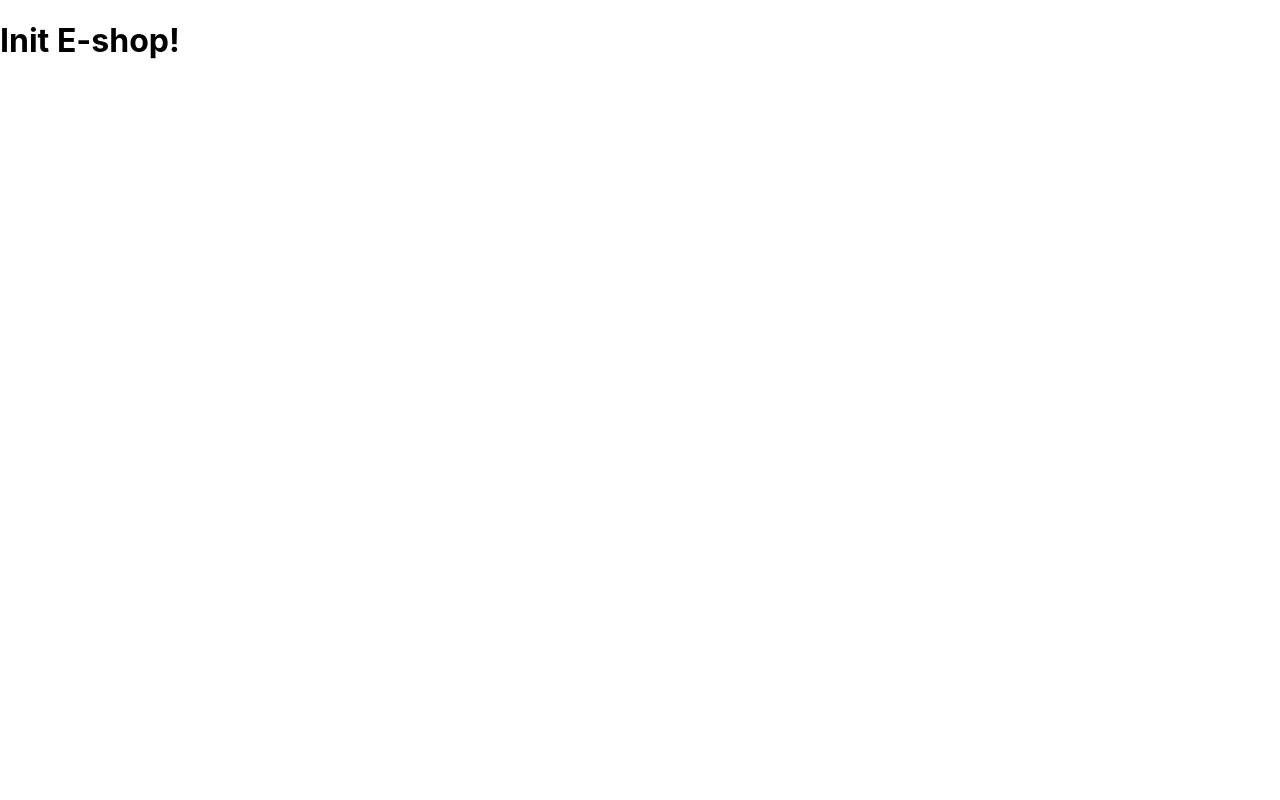
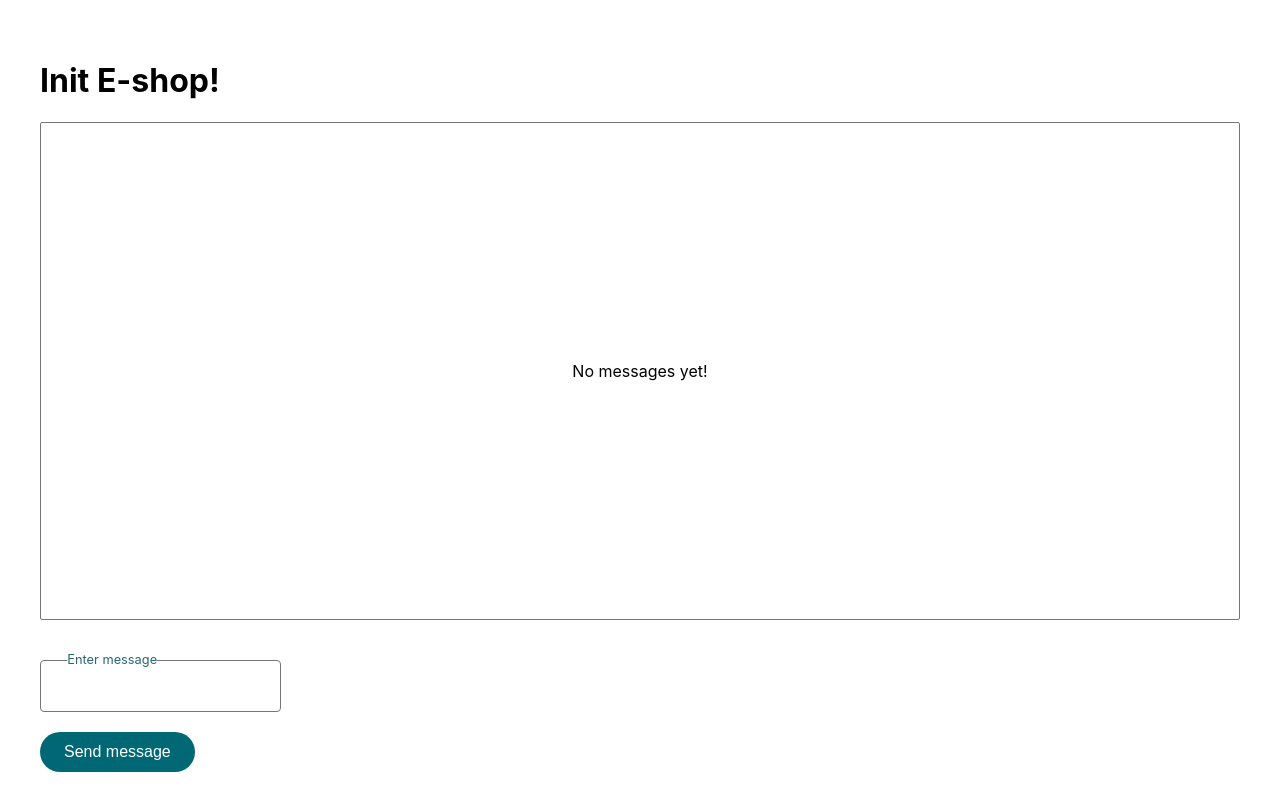
Before and after one commit to alllekseev/e-shop-app, a React (Create React App) app: page / in a window 1280 px wide. Built offline with nearby package versions, Linux system fonts and the light colour scheme.

Commit message:
Lesson 2

```diff
--- a/src/App.js
+++ b/src/App.js
@@ -1,9 +1,66 @@
 import {Message} from "./components/functions/message.component/Message";
+// import {Form} from "./components/classes/Form";
+// import {Form as FormFunc} from "./components/functions/Form";
+import {useEffect, useRef, useState} from "react";
+
+import "./app.scss";
 
 export function App() {
+  // const [toggle, setToggle] = useState(true)
+  const inputRef = useRef(null);
+  const [messageList, setMessageList] = useState([])
+
+  const handleMessage = (event) => {
+    event.preventDefault();
+    if (inputRef.current.value) {
+      setMessageList([{author: 'Biba', text: inputRef.current.value}, ...messageList])
+      inputRef.current.value = '';
+    }
+  }
+
+  useEffect(() => {
+    if (messageList.length > 0) {
+      const latMessage = messageList.at(0);
+      if(latMessage.author !== 'Bot') {
+        setTimeout(() => {
+          setMessageList([{author: 'Bot', text: 'Message sent!'}, ...messageList])
+        }, 1500)
+      }
+    }
+  })
+
   return (
     <>
-      <Message title="Init E-shop!"/>
+      <div className="container">
+        <Message title="Init E-shop!"/>
+        <div className="messenger">
+          {(messageList.length < 1) && <p className="messenger_placeholder">No messages yet!</p>}
+          {messageList.length > 0 && <ul>
+            {messageList.map((message, idx) => (
+              <li key={idx}>
+                <p>Author: {message.author}</p>
+                <p>Message: {message.text}</p>
+                <hr/>
+              </li>
+            ))}
+          </ul>}
+        </div>
+
+        <div className="form">
+          <div className="input-group">
+            <form onSubmit={handleMessage}>
+              <input type="text" ref={inputRef} placeholder=""/>
+              <label>Enter message</label>
+            </form>
+          </div>
+          <button type="submit" onClick={handleMessage} className="btn">Send message</button>
+        </div>
+      </div>
+      {/*<button onClick={() => setToggle(!toggle)}>Toggle</button>*/}
+      {/*<hr/>*/}
+      {/*<h2>{toggle ? 'Function Component' : 'Classes Component'}</h2>*/}
+      {/*{!toggle && <Form />}*/}
+      {/*{toggle && <FormFunc title="Function Component!" />}*/}
     </>
   )
 }
--- /dev/null
+++ b/src/app.css
@@ -0,0 +1,79 @@
+.container {
+  padding: 40px 40px 0 40px;
+}
+
+.messenger {
+  height: 62vh;
+  display: flex;
+  border: 1px solid #727676;
+  border-radius: 2px;
+}
+.messenger_placeholder {
+  margin: auto;
+  height: max-content;
+}
+.messenger ul {
+  height: 90%;
+  width: 100%;
+  padding: 20px;
+  overflow-y: auto;
+  display: flex;
+  flex-direction: column-reverse;
+}
+
+.form {
+  margin-top: 40px;
+}
+
+.input-group {
+  position: relative;
+}
+
+input {
+  border: solid 1.5px #727676;
+  border-radius: 4px;
+  background: none;
+  padding: 1rem;
+  font-size: 1rem;
+  color: #727676;
+  transition: 150ms cubic-bezier(0.4, 0, 0.2, 1);
+}
+input:focus {
+  outline: none;
+  border: 1.5px solid rgb(43, 102, 114);
+}
+input ~ label {
+  transform: translateY(-50%) scale(0.8);
+  background: white;
+  padding: 0 0 0.2em;
+  color: rgb(43, 102, 114);
+}
+
+label {
+  position: absolute;
+  left: 16px;
+  color: rgb(182, 192, 192);
+  pointer-events: none;
+  transform: translateY(1rem);
+  transition: 150ms cubic-bezier(0.4, 0, 0.2, 1);
+}
+
+.btn {
+  margin-top: 20px;
+  color: #ffffff;
+  background: #006874;
+  padding: 0 24px;
+  cursor: pointer;
+  display: flex;
+  align-items: center;
+  justify-content: center;
+  border: none;
+  border-radius: 20px;
+  line-height: 40px;
+  font-size: 16px;
+}
+.btn:disabled {
+  background: #727676;
+}
+
+/*# sourceMappingURL=app.css.map */
--- /dev/null
+++ b/src/app.scss
@@ -0,0 +1,83 @@
+.container {
+  padding: 40px 40px 0 40px;
+}
+
+.messenger {
+  height: 62vh;
+  display: flex;
+  border: 1px solid #727676;
+  border-radius: 2px;
+
+  &_placeholder {
+    margin: auto;
+    height: max-content;
+  }
+
+  & ul {
+    height: 90%;
+    width: 100%;
+    padding: 20px;
+    overflow-y: auto;
+    display: flex;
+    flex-direction: column-reverse;
+  }
+
+}
+
+.form {
+  margin-top: 40px;
+}
+
+.input-group {
+  position: relative;
+}
+
+input {
+  border: solid 1.5px #727676;
+  border-radius: 4px;
+  background: none;
+  padding: 1rem;
+  font-size: 1rem;
+  color: #727676;
+  transition: 150ms cubic-bezier(0.4, 0, 0.2, 1);
+
+  &:focus {
+    outline: none;
+    border: 1.5px solid rgb(43, 102, 114);
+  }
+
+  & ~ label {
+    transform: translateY(-50%) scale(0.8);
+    background: white;
+    padding: 0 0 .2em;
+    color: rgb(43, 102, 114);
+  }
+}
+
+label {
+  position: absolute;
+  left: 16px;
+  color: rgb(182, 192, 192);
+  pointer-events: none;
+  transform: translateY(1rem);
+  transition: 150ms cubic-bezier(0.4, 0, 0.2, 1);
+}
+
+.btn {
+  margin-top: 20px;
+  color: #ffffff;
+  background: #006874;
+  padding: 0 24px;
+  cursor: pointer;
+  display: flex;
+  align-items: center;
+  justify-content: center;
+  border: none;
+  border-radius: 20px;
+  line-height: 40px;
+  font-size: 16px;
+
+  &:disabled {
+    background: #727676;
+  }
+}
--- a/src/index.css
+++ b/src/index.css
@@ -13,3 +13,7 @@ code {
   font-family: source-code-pro, Menlo, Monaco, Consolas, 'Courier New',
     monospace;
 }
+
+ul {
+  margin: 0;
+}
```
Also changed, not shown: src/components/classes/Form.js (+19 -7 lines), src/components/classes/components/Child.js (added, +33 -0 lines), src/components/functions/Form.jsx (+29 -20 lines), src/components/functions/components/Child.jsx (added, +34 -0 lines), src/components/functions/ui/Button.jsx (added, +7 -0 lines), 1 other file (tests, documents, lock files or other folders).
